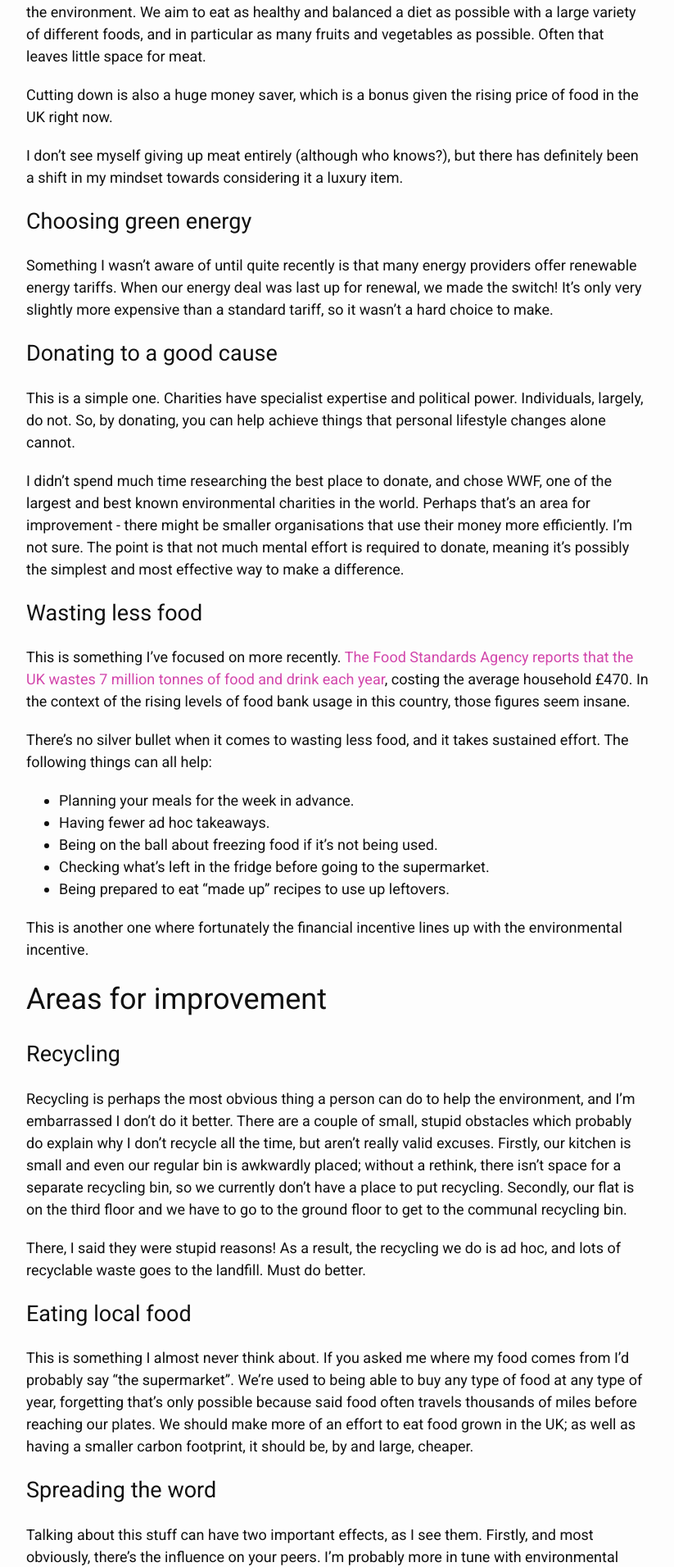
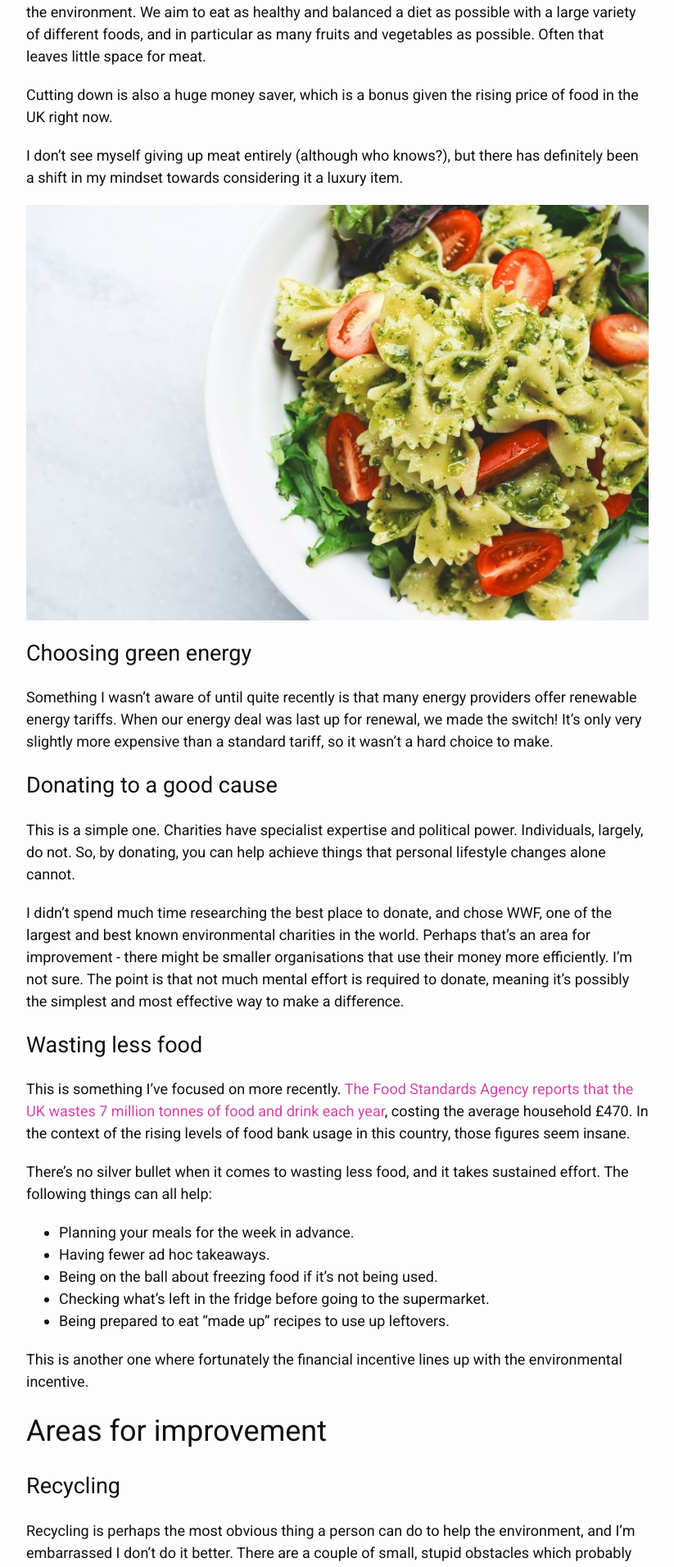
Before and after one commit to tomht/tomht.github.io, a Jekyll site: the page built from _posts/2017-12-20-being-green-in-2018.markdown, in a window 1280 px wide. Shown: the part 1038-2950 px from the top of the page at 82% size, without its empty margins (228-1051 px from the left). Built offline with Jekyll 4.4.1, drawn with Linux system fonts in a browser that asks for light colours.

Commit message:
Add food image to 'Being Green' post.

```diff
--- a/_posts/2017-12-20-being-green-in-2018.markdown
+++ b/_posts/2017-12-20-being-green-in-2018.markdown
@@ -18,6 +18,8 @@ I’ve always been a meat eater, but it wasn’t until the last few years that I
 Cutting down is also a huge money saver, which is a bonus given the rising price of food in the UK right now.
 
 I don’t see myself giving up meat entirely (although who knows?), but there has definitely been a shift in my mindset towards considering it a luxury item.
+
+![Vegetarian pasta](/assets/images/eaters-collective-132773.jpg)
 
 # Choosing green energy
 Something I wasn’t aware of until quite recently is that many energy providers offer renewable energy tariffs. When our energy deal was last up for renewal, we made the switch! It’s only very slightly more expensive than a standard tariff, so it wasn’t a hard choice to make.
```
Also changed, not shown: assets/images/eaters-collective-132773.jpg (added).
